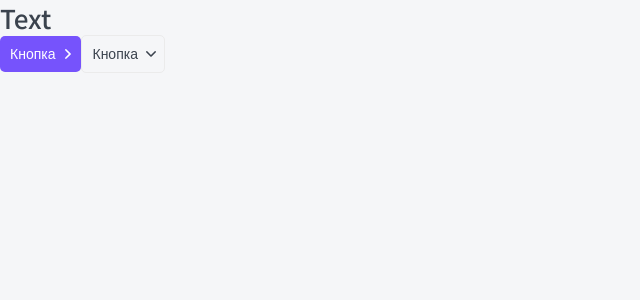
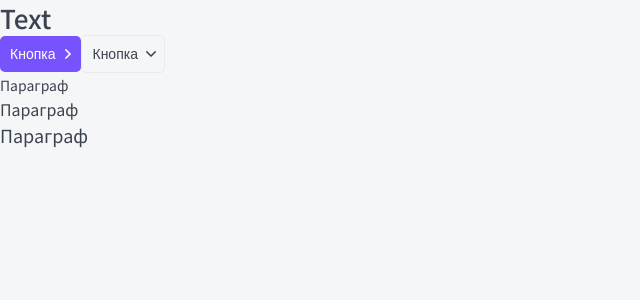
Before and after one commit to dvornicked/top-app, a Next.js app: page / in a window 1280 px wide. Shown: the top 300 px of the page, without its empty margins (0-640 px from the left). Built offline with nearby package versions, Linux system fonts and the light colour scheme.

Commit message:
Add P component

```diff
--- /dev/null
+++ b/components/P/P.module.css
@@ -0,0 +1,17 @@
+.p {
+  margin: 0;
+  line-height: 24px;
+}
+
+.s {
+  font-size: 14px;
+}
+
+.m {
+  font-size: 16px;
+}
+
+.l {
+  font-size: 18px;
+  line-height: 29px;
+}
--- /dev/null
+++ b/components/P/P.props.ts
@@ -0,0 +1,6 @@
+import { DetailedHTMLProps, HTMLAttributes, ReactNode } from 'react';
+
+export interface PProps extends DetailedHTMLProps<HTMLAttributes<HTMLParagraphElement>, HTMLParagraphElement> {
+  size?: 's' | 'm' | 'l'
+  children: ReactNode
+}
--- /dev/null
+++ b/components/P/P.tsx
@@ -0,0 +1,23 @@
+import styles from './P.module.css'
+import { PProps } from './P.props'
+import cn from 'classnames'
+
+export const P = ({
+  size = 'm',
+  children,
+  className,
+  ...props
+}: PProps): JSX.Element => {
+  return (
+    <p
+      className={cn(styles.p, className, {
+        [styles.s]: size === 's',
+        [styles.m]: size === 'm',
+        [styles.l]: size === 'l'
+      })}
+      {...props}
+    >
+      {children}
+    </p>
+  )
+}
--- a/components/index.ts
+++ b/components/index.ts
@@ -1,2 +1,3 @@
 export * from './Htag/Htag'
 export * from './Button/Button'
+export * from './P/P'
--- a/pages/index.tsx
+++ b/pages/index.tsx
@@ -1,6 +1,6 @@
 import type { NextPage } from 'next'
 import Head from 'next/head'
-import { Button, Htag } from '../components'
+import { Button, Htag, P } from '../components'
 
 const Home: NextPage = () => {
   return (
@@ -11,6 +11,9 @@
       <Htag tag='h1'>Text</Htag>
       <Button appearance='primary' arrow='right'>Кнопка</Button>
       <Button appearance='ghost' arrow='down'>Кнопка</Button>
+      <P size='s'>Параграф</P>
+      <P>Параграф</P>
+      <P size='l'>Параграф</P>
     </>
   )
 }
```
